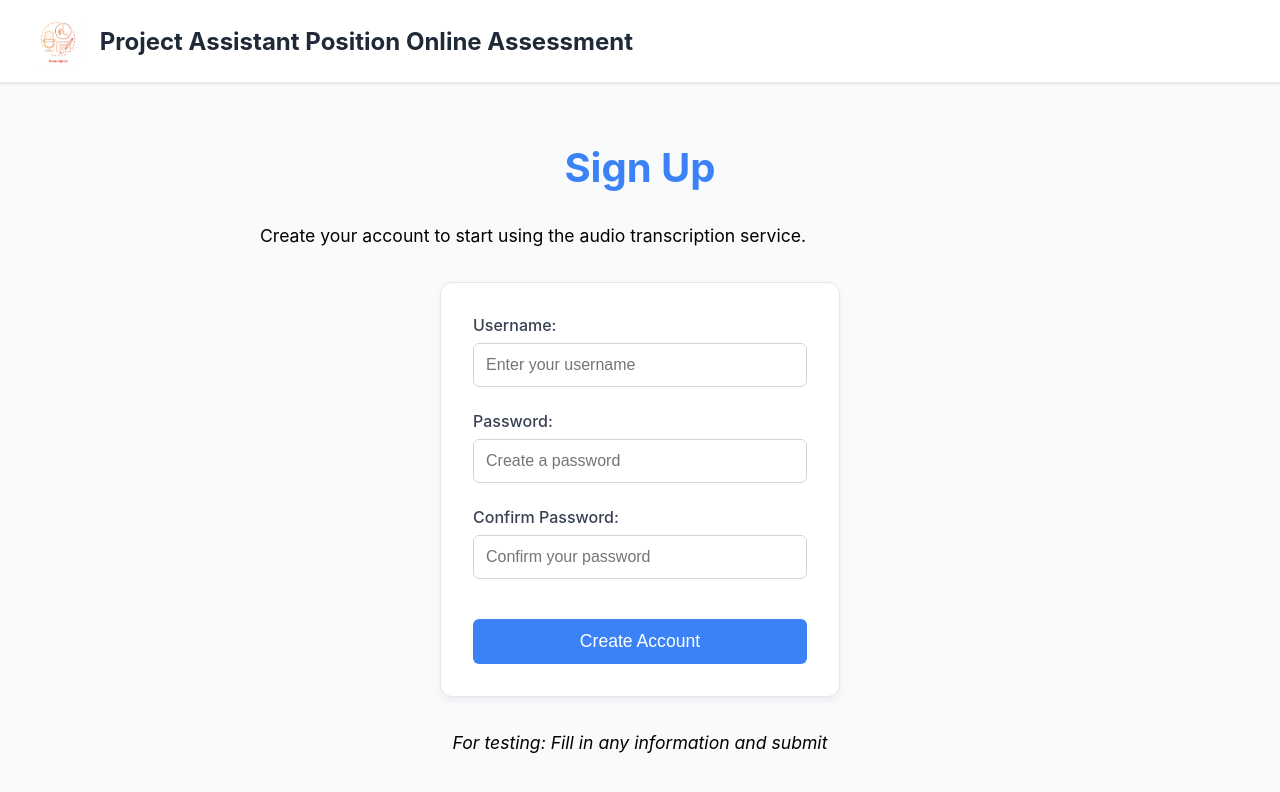
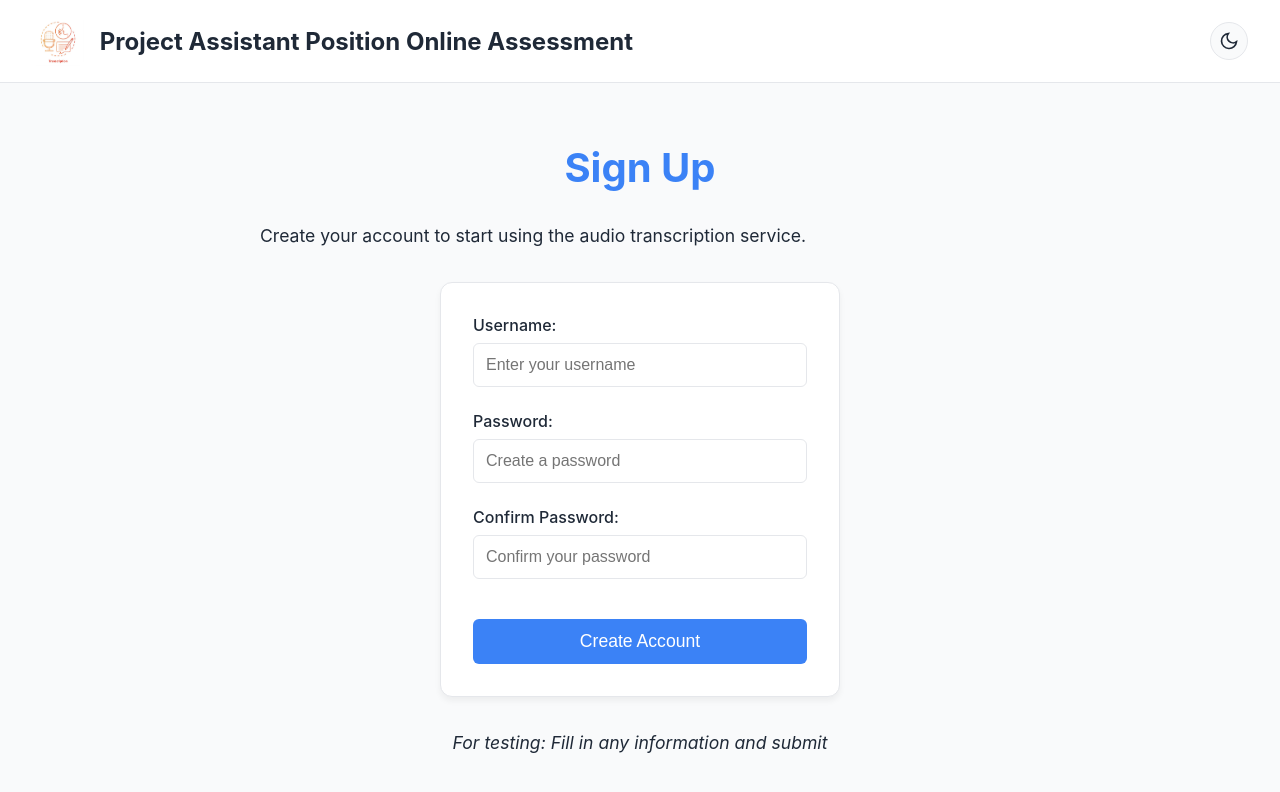
Before and after one commit to ChuTown/ProjectAssistantOA, a React (Vite) app in the folder frontend/: page /signup in a window 1280 px wide. Shown: the top 792 px of the page. Built offline with nearby package versions, Linux system fonts and the light colour scheme.

Commit message:
light mode dark mode toggle

```diff
--- a/frontend/src/App.jsx
+++ b/frontend/src/App.jsx
@@ -1,6 +1,7 @@
 import { useState } from 'react'
 import './App.css'
 import { AppRoutes } from './Routes'
+import { ThemeProvider } from './contexts/ThemeContext'
 
 function App() {
   const [isLoggedIn, setIsLoggedIn] = useState(false)
@@ -17,6 +18,7 @@ function App() {
   }
 
   return (
+    <ThemeProvider>
       <div className="app">
         <AppRoutes
           isLoggedIn={isLoggedIn}
@@ -25,6 +27,7 @@ function App() {
           onLogin={handleLogin}
         />
       </div>
+    </ThemeProvider>
   )
 }
 
--- a/frontend/src/components/Header.jsx
+++ b/frontend/src/components/Header.jsx
@@ -1,5 +1,6 @@
 import { Link } from 'react-router-dom';
 import logoImage from '../images/image-audio-transcription-banner.webp';
+import ThemeToggle from './ThemeToggle';
 
 export default function Header({ isLoggedIn, onLogout }) {
     return (
@@ -10,13 +11,14 @@ export default function Header({ isLoggedIn, onLogout }) {
                     <h1>Project Assistant Position Online Assessment</h1>
                 </Link>
             </div>
-            {isLoggedIn && (
-                <div className="header-right">
+            <div className="header-right">
+                <ThemeToggle />
+                {isLoggedIn && (
                     <button onClick={onLogout} className="btn btn--secondary">
                         Log Out
                     </button>
-                </div>
-            )}
+                )}
+            </div>
         </header>
     )
 }
--- /dev/null
+++ b/frontend/src/components/ThemeToggle.css
@@ -0,0 +1,34 @@
+.theme-toggle {
+  background: none;
+  border: none;
+  cursor: pointer;
+  padding: 8px;
+  border-radius: 50%;
+  display: flex;
+  align-items: center;
+  justify-content: center;
+  transition: all 0.3s ease;
+  color: var(--text-primary);
+  background-color: var(--bg-secondary);
+  border: 1px solid var(--border-color);
+}
+
+.theme-toggle:hover {
+  background-color: var(--bg-hover);
+  transform: scale(1.1);
+}
+
+.theme-toggle:focus {
+  outline: 2px solid var(--accent-color);
+  outline-offset: 2px;
+}
+
+.theme-icon {
+  width: 20px;
+  height: 20px;
+  transition: transform 0.3s ease;
+}
+
+.theme-toggle:hover .theme-icon {
+  transform: rotate(15deg);
+}
--- /dev/null
+++ b/frontend/src/components/ThemeToggle.jsx
@@ -0,0 +1,26 @@
+import { useTheme } from '../contexts/ThemeContext';
+import './ThemeToggle.css';
+
+export default function ThemeToggle() {
+  const { isDarkMode, toggleTheme } = useTheme();
+
+  return (
+    <button
+      className="theme-toggle"
+      onClick={toggleTheme}
+      aria-label={`Switch to ${isDarkMode ? 'light' : 'dark'} mode`}
+      title={`Switch to ${isDarkMode ? 'light' : 'dark'} mode`}
+    >
+      {isDarkMode ? (
+        <svg className="theme-icon" viewBox="0 0 24 24" fill="none" stroke="currentColor" strokeWidth="2">
+          <circle cx="12" cy="12" r="5"/>
+          <path d="M12 1v2M12 21v2M4.22 4.22l1.42 1.42M18.36 18.36l1.42 1.42M1 12h2M21 12h2M4.22 19.78l1.42-1.42M18.36 5.64l1.42-1.42"/>
+        </svg>
+      ) : (
+        <svg className="theme-icon" viewBox="0 0 24 24" fill="none" stroke="currentColor" strokeWidth="2">
+          <path d="M21 12.79A9 9 0 1 1 11.21 3 7 7 0 0 0 21 12.79z"/>
+        </svg>
+      )}
+    </button>
+  );
+}
--- a/frontend/src/components/TranscriptionComponent.css
+++ b/frontend/src/components/TranscriptionComponent.css
@@ -2,14 +2,16 @@
   max-width: 800px;
   margin: 0 auto;
   padding: 2rem;
-  background: white;
+  background: var(--bg-primary);
   border-radius: 12px;
-  box-shadow: 0 4px 6px rgba(0, 0, 0, 0.1);
+  box-shadow: var(--shadow-lg);
+  border: 1px solid var(--border-color);
+  transition: background-color 0.3s ease, border-color 0.3s ease, box-shadow 0.3s ease;
 }
 
 .transcription-container h2 {
   text-align: center;
-  color: #333;
+  color: var(--text-primary);
   margin-bottom: 2rem;
   font-size: 2rem;
 }
@@ -91,28 +93,30 @@
 .transcript-section {
   margin-top: 2rem;
   padding: 1.5rem;
-  background: #f8f9fa;
+  background: var(--bg-secondary);
   border-radius: 8px;
   border-left: 4px solid #667eea;
+  transition: background-color 0.3s ease;
 }
 
 .transcript-section h3 {
-  color: #333;
+  color: var(--text-primary);
   margin-bottom: 1rem;
   font-size: 1.3rem;
 }
 
 .transcript-text {
-  background: white;
+  background: var(--bg-primary);
   padding: 1.5rem;
   border-radius: 8px;
-  border: 1px solid #e2e8f0;
+  border: 1px solid var(--border-color);
   line-height: 1.6;
-  color: #2d3748;
+  color: var(--text-primary);
   font-size: 1.1rem;
   margin-bottom: 1rem;
   min-height: 100px;
   white-space: pre-wrap;
+  transition: background-color 0.3s ease, border-color 0.3s ease, color 0.3s ease;
 }
 
 .clear-btn {
--- /dev/null
+++ b/frontend/src/contexts/ThemeContext.jsx
@@ -0,0 +1,46 @@
+import { createContext, useContext, useState, useEffect } from 'react';
+
+const ThemeContext = createContext();
+
+export const useTheme = () => {
+  const context = useContext(ThemeContext);
+  if (!context) {
+    throw new Error('useTheme must be used within a ThemeProvider');
+  }
+  return context;
+};
+
+export const ThemeProvider = ({ children }) => {
+  const [isDarkMode, setIsDarkMode] = useState(() => {
+    // saved theme preference
+    const savedTheme = localStorage.getItem('theme');
+    if (savedTheme) {
+      return savedTheme === 'dark';
+    }
+    // light mode
+    return false;
+  });
+
+  const toggleTheme = () => {
+    setIsDarkMode(prev => !prev);
+  };
+
+  useEffect(() => {
+    // Save theme preference
+    localStorage.setItem('theme', isDarkMode ? 'dark' : 'light');
+
+    // Apply theme to document
+    document.documentElement.setAttribute('data-theme', isDarkMode ? 'dark' : 'light');
+  }, [isDarkMode]);
+
+  const value = {
+    isDarkMode,
+    toggleTheme
+  };
+
+  return (
+    <ThemeContext.Provider value={value}>
+      {children}
+    </ThemeContext.Provider>
+  );
+};
--- a/frontend/src/index.css
+++ b/frontend/src/index.css
@@ -1,3 +1,34 @@
+/* CSS Variables for theming */
+:root {
+  /* Light theme (default) */
+  --bg-primary: #ffffff;
+  --bg-secondary: #f9fafb;
+  --bg-hover: #f3f4f6;
+  --text-primary: #1f2937;
+  --text-secondary: #6b7280;
+  --text-muted: #9ca3af;
+  --border-color: #e5e7eb;
+  --accent-color: #3b82f6;
+  --accent-hover: #2563eb;
+  --shadow: 0 1px 3px rgba(0, 0, 0, 0.1);
+  --shadow-lg: 0 4px 6px rgba(0, 0, 0, 0.05);
+}
+
+[data-theme="dark"] {
+  /* Dark theme */
+  --bg-primary: #111827;
+  --bg-secondary: #1f2937;
+  --bg-hover: #374151;
+  --text-primary: #f9fafb;
+  --text-secondary: #d1d5db;
+  --text-muted: #9ca3af;
+  --border-color: #374151;
+  --accent-color: #60a5fa;
+  --accent-hover: #3b82f6;
+  --shadow: 0 1px 3px rgba(0, 0, 0, 0.3);
+  --shadow-lg: 0 4px 6px rgba(0, 0, 0, 0.2);
+}
+
 /* Reset and base styles */
 * {
     margin: 0;
@@ -13,7 +44,9 @@ body {
         sans-serif;
     -webkit-font-smoothing: antialiased;
     -moz-osx-font-smoothing: grayscale;
-    background-color: #f9fafb;
+    background-color: var(--bg-secondary);
+    color: var(--text-primary);
+    transition: background-color 0.3s ease, color 0.3s ease;
 }
 
 #root {
@@ -22,13 +55,14 @@ body {
 
 /* Header styles */
 header {
-    background: #fff;
-    border-bottom: 1px solid #e5e7eb;
+    background: var(--bg-primary);
+    border-bottom: 1px solid var(--border-color);
     padding: 1rem 2rem;
     display: flex;
     justify-content: space-between;
     align-items: center;
-    box-shadow: 0 1px 3px rgba(0, 0, 0, 0.1);
+    box-shadow: var(--shadow);
+    transition: background-color 0.3s ease, border-color 0.3s ease, box-shadow 0.3s ease;
 }
 
 .header-left {
@@ -45,7 +79,7 @@ header {
 }
 
 .home-link:hover h1 {
-    color: #3b82f6;
+    color: var(--accent-color);
 }
 
 .logo {
@@ -57,13 +91,14 @@ header {
 header h1 {
     margin: 0;
     font-size: 1.5rem;
-    color: #1f2937;
+    color: var(--text-primary);
     transition: color 0.2s;
 }
 
 .header-right {
     display: flex;
     align-items: center;
+    gap: 1rem;
 }
 
 .header-right .btn {
@@ -87,17 +122,18 @@ main,
 .page-content {
     padding: 2rem;
     min-height: calc(100vh - 80px);
-    /* Account for header height */
+    background-color: var(--bg-secondary);
+    transition: background-color 0.3s ease;
 }
 
 .page-content h1 {
     margin-bottom: 1rem;
-    color: #1e40af;
+    color: var(--accent-color);
 }
 
 .page-content p {
     font-size: 1.1rem;
-    color: #1e3a8a;
+    color: var(--text-secondary);
     line-height: 1.6;
 }
 
@@ -113,7 +149,7 @@ main,
 }
 
 .btn:focus-visible {
-    outline: 3px solid rgba(0, 123, 255, 0.35);
+    outline: 3px solid rgba(96, 165, 250, 0.35);
     outline-offset: 2px;
 }
 
@@ -122,22 +158,22 @@ main,
 }
 
 .btn--primary {
-    background: #3b82f6;
+    background: var(--accent-color);
     color: white;
 }
 
 .btn--primary:hover {
-    background: #2563eb;
+    background: var(--accent-hover);
 }
 
 .btn--secondary {
-    background: #f3f4f6;
-    color: #374151;
-    border: 1px solid #d1d5db;
+    background: var(--bg-hover);
+    color: var(--text-primary);
+    border: 1px solid var(--border-color);
 }
 
 .btn--secondary:hover {
-    background: #f9fafb;
+    background: var(--bg-secondary);
 }
 
 .btn--large {
@@ -150,6 +186,8 @@ main,
     min-height: 100vh;
     display: flex;
     flex-direction: column;
+    background-color: var(--bg-secondary);
+    transition: background-color 0.3s ease;
 }
 
 main {
@@ -165,13 +203,13 @@ main {
 }
 
 .page-content h1 {
-    color: #1e40af;
+    color: var(--accent-color);
     margin-bottom: 20px;
 }
 
 /* Homepage main heading - make it blue */
 .page-content h1:first-child {
-    color: #3b82f6;
+    color: var(--accent-color);
     font-size: 2.5rem;
     text-align: center;
     margin-top: 20px;
@@ -179,7 +217,7 @@ main {
 }
 
 .page-content p {
-    color: #000000;
+    color: var(--text-primary);
     line-height: 1.6;
 }
 
@@ -191,13 +229,13 @@ main {
 
 .welcome-section h1 {
     font-size: 2.5rem;
-    color: #1e40af;
+    color: var(--accent-color);
     margin-bottom: 1rem;
 }
 
 .welcome-section p {
     font-size: 1.2rem;
-    color: #6b7280;
+    color: var(--text-secondary);
     margin-bottom: 2rem;
     max-width: 600px;
     margin-left: auto;
@@ -215,11 +253,12 @@ main {
 .auth-form {
     max-width: 400px;
     margin: 2rem auto;
-    background: white;
+    background: var(--bg-primary);
     padding: 2rem;
     border-radius: 12px;
-    box-shadow: 0 4px 6px rgba(0, 0, 0, 0.05);
-    border: 1px solid #e5e7eb;
+    box-shadow: var(--shadow-lg);
+    border: 1px solid var(--border-color);
+    transition: background-color 0.3s ease, border-color 0.3s ease, box-shadow 0.3s ease;
 }
 
 .form-group {
@@ -230,22 +269,24 @@ main {
     display: block;
     margin-bottom: 0.5rem;
     font-weight: 500;
-    color: #374151;
+    color: var(--text-primary);
 }
 
 .form-group input {
     width: 100%;
     padding: 0.75rem;
-    border: 1px solid #d1d5db;
+    border: 1px solid var(--border-color);
     border-radius: 6px;
     font-size: 1rem;
     transition: border-color 0.2s;
+    background-color: var(--bg-primary);
+    color: var(--text-primary);
 }
 
 .form-group input:focus {
     outline: none;
-    border-color: #3b82f6;
-    box-shadow: 0 0 0 3px rgba(59, 130, 246, 0.1);
+    border-color: var(--accent-color);
+    box-shadow: 0 0 0 3px rgba(96, 165, 250, 0.1);
 }
 
 .auth-form .btn {
@@ -285,7 +326,7 @@ main {
     background: linear-gradient(135deg, #667eea 0%, #764ba2 100%);
     color: white;
     border-radius: 12px;
-    box-shadow: 0 4px 6px rgba(0, 0, 0, 0.1);
+    box-shadow: var(--shadow-lg);
 }
 
 .logged-in-header h1 {
```
Also changed, not shown: frontend/src/components/TranscriptionsHistory.css (+28 -23 lines). Lines whose indentation alone changed are shown as unchanged.
